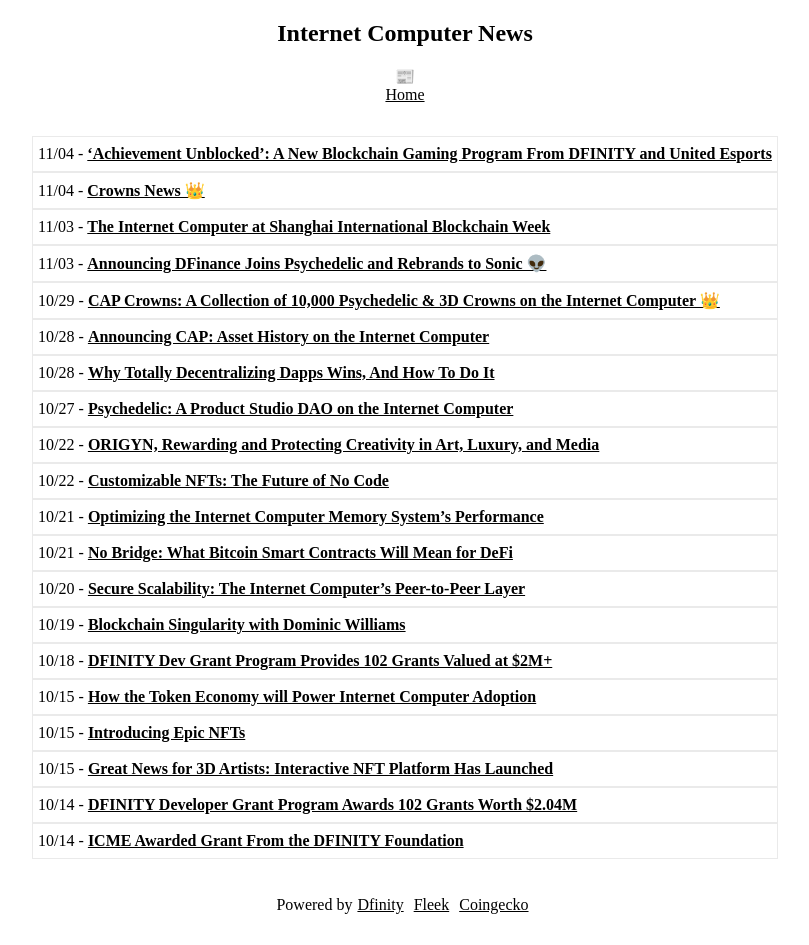
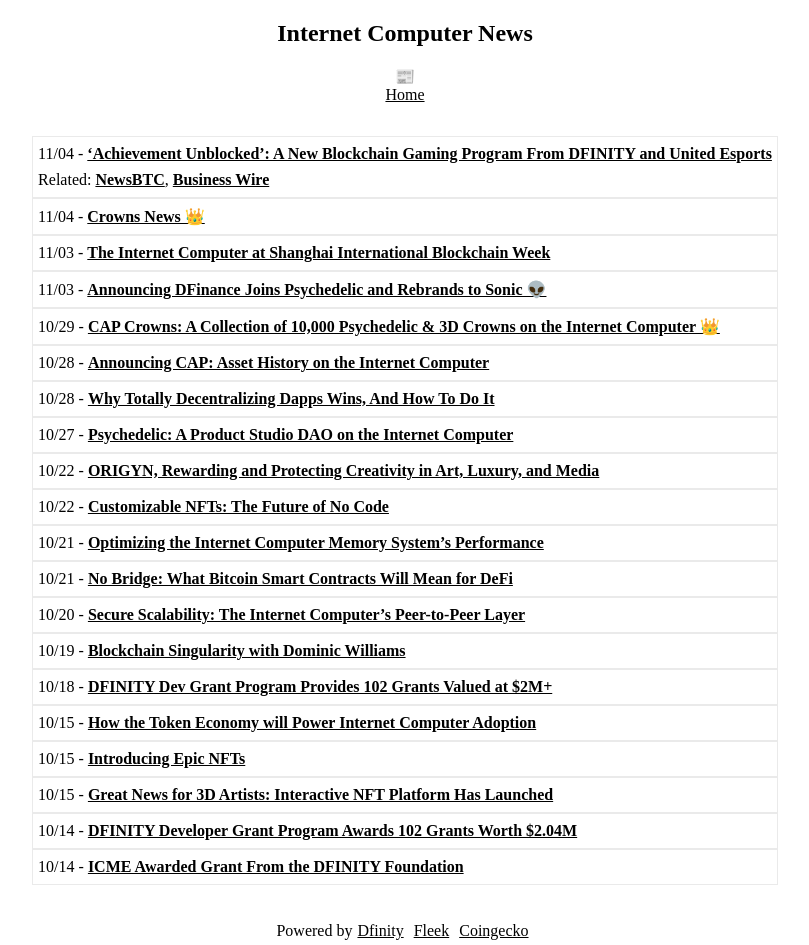
Before and after one commit to rjlucasm/ictoday, a Next.js app: page /news/2021 in a window 1280 px wide. Shown: the whole page, without its empty margins (235-1044 px from the left). Before the commit the page ends 919 px from the top, so only its background shows below. Built offline with nearby package versions, Linux system fonts and the light colour scheme.

Commit message:
Updates Deployed

```diff
--- a/pages/news/2021.js
+++ b/pages/news/2021.js
@@ -19,6 +19,9 @@
             <div className="pagesgrid">
             <div className="pagescard">11/04 -&nbsp;
                 <a href="https://medium.com/dfinity/achievement-unblocked-a-new-blockchain-gaming-program-from-dfinity-and-united-esports-6850d20b3398" target="_blank" rel="noopener noreferrer">‘Achievement Unblocked’: A New Blockchain Gaming Program From DFINITY and United Esports</a>
+                <p>Related:&nbsp;
+                <a href="https://www.newsbtc.com/news/dfinity-foundation-internet-computer-gaming/" target="_blank" rel="noopener noreferrer">NewsBTC</a>,&nbsp;
+                <a href="https://www.businesswire.com/news/home/20211104005840/en/The-DFINITY-Foundation-and-United-Esports-To-Launch-First-Of-Its-Kind-Blockchain-Gaming-Program-%E2%80%94-Achievement-Unblocked" target="_blank" rel="noopener noreferrer">Business Wire</a></p>
             </div>
             <div className="pagescard">11/04 -&nbsp;
                 <a href="https://medium.com/cap-ois/crowns-news-11-4-3bbc5e5f510f" target="_blank" rel="noopener noreferrer">Crowns News 👑</a>
--- a/styles/main.css
+++ b/styles/main.css
@@ -93,6 +93,10 @@
   color: inherit;
 }
 
+.pagescard p {
+  margin: 0.5rem 0 0;
+}
+
 .sitegrid {
   display: flex;
   align-items: center;
```
